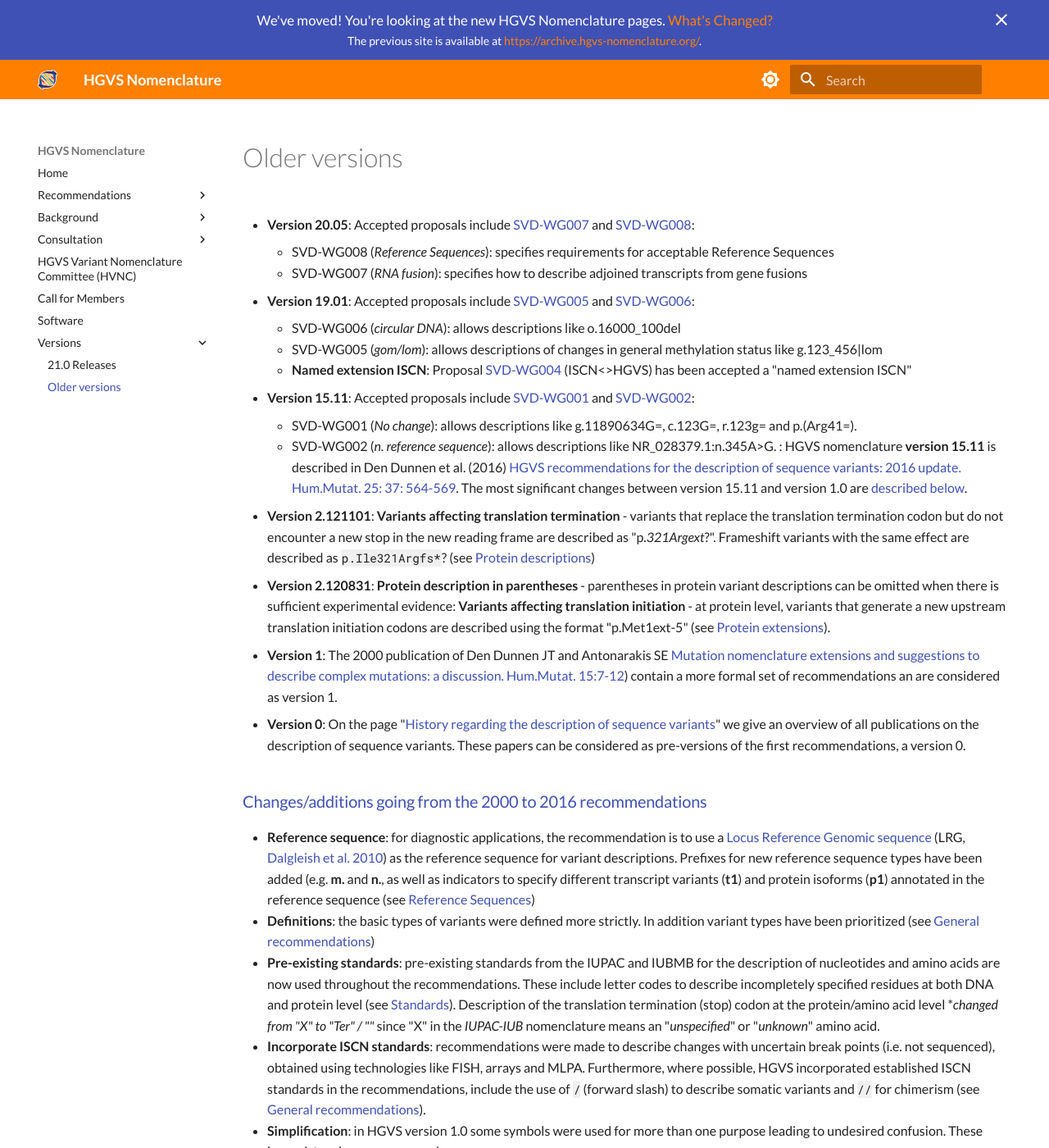
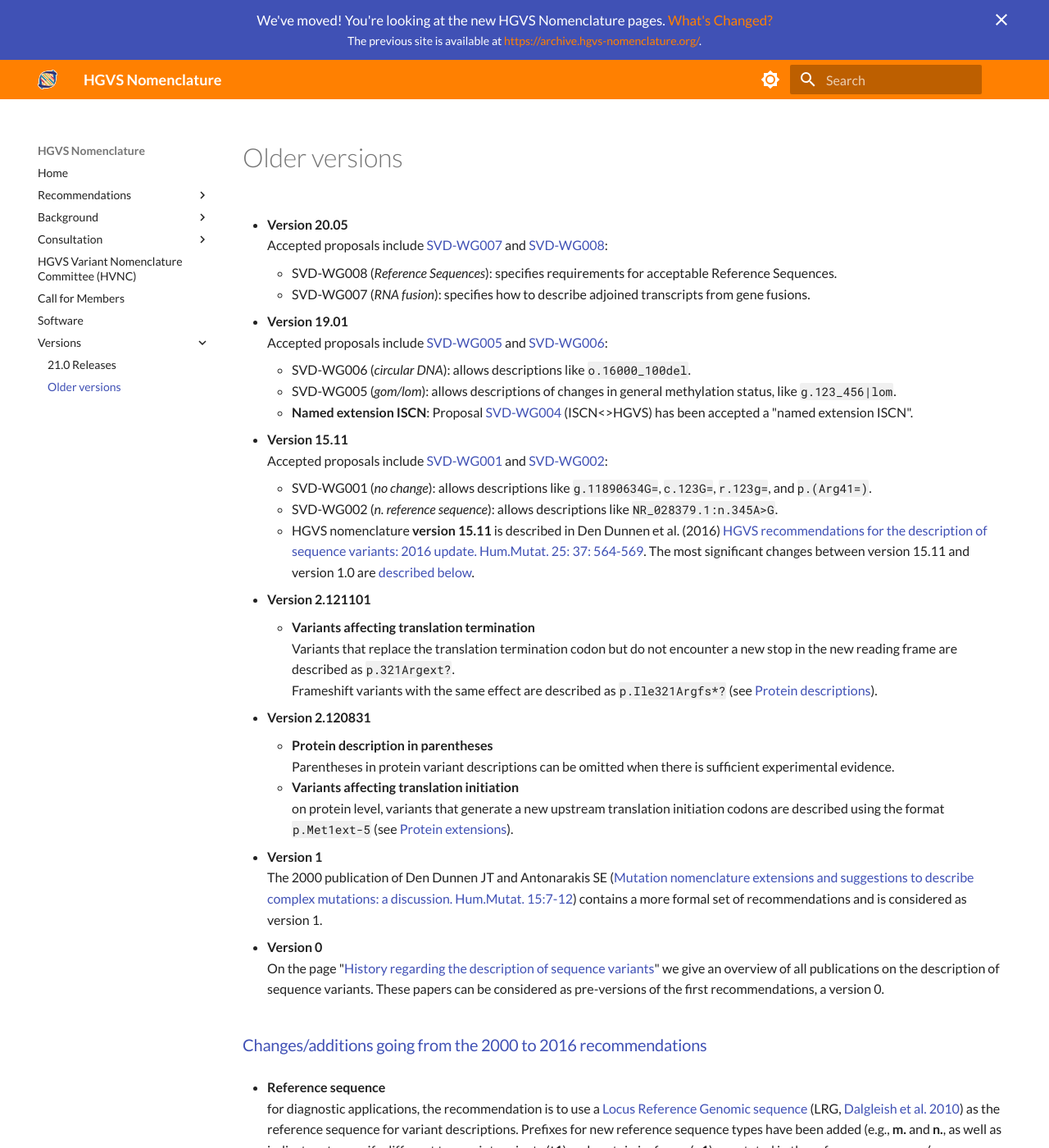
Before and after one commit to HGVSnomenclature/hgvs-nomenclature, an MkDocs documentation site: the page built from docs/versions/older-versions.md, in a window 1280 px wide and 1400 px high. Shown: the whole window at 82% size. Built offline with MkDocs 1.6.1 and Material for MkDocs 9.7.7, drawn with Linux system fonts in a browser that asks for light colours; some of the changed text lies outside the part shown.

Commit message:
Style and fix "older versions" page.

```diff
--- a/docs/versions/older-versions.md
+++ b/docs/versions/older-versions.md
@@ -1,35 +1,69 @@
-- **Version 20.05**: Accepted proposals include [SVD-WG007](../consultation/SVD-WG007.md) and [SVD-WG008](../consultation/SVD-WG008.md):
+- **Version 20.05**<br>
+  Accepted proposals include [SVD-WG007](../consultation/SVD-WG007.md) and [SVD-WG008](../consultation/SVD-WG008.md):
 
-    - SVD-WG008 (_Reference Sequences_): specifies requirements for acceptable Reference Sequences
-    - SVD-WG007 (_RNA fusion_): specifies how to describe adjoined transcripts from gene fusions
+    - SVD-WG008 (_Reference Sequences_): specifies requirements for acceptable Reference Sequences.
+    - SVD-WG007 (_RNA fusion_): specifies how to describe adjoined transcripts from gene fusions.
 
-- **Version 19.01**: Accepted proposals include [SVD-WG005](../consultation/SVD-WG005.md) and [SVD-WG006](../consultation/SVD-WG006.md):
+- **Version 19.01**<br>
+  Accepted proposals include [SVD-WG005](../consultation/SVD-WG005.md) and [SVD-WG006](../consultation/SVD-WG006.md):
 
-    - SVD-WG006 (_circular DNA_): allows descriptions like o.16000_100del
-    - SVD-WG005 (_gom/lom_): allows descriptions of changes in general methylation status like g.123_456|lom
-    - <a id="SVD-WG004"></a> **Named extension ISCN**: Proposal [SVD-WG004](../consultation/SVD-WG004.md) (ISCN<>HGVS) has been accepted a "named extension ISCN"
+    - SVD-WG006 (_circular DNA_): allows descriptions like `o.16000_100del`.
+    - SVD-WG005 (_gom/lom_): allows descriptions of changes in general methylation status, like `g.123_456|lom`.
+    - <a id="SVD-WG004"></a> **Named extension ISCN**: Proposal [SVD-WG004](../consultation/SVD-WG004.md) (ISCN<>HGVS) has been accepted a "named extension ISCN".
 
-- **Version 15.11**: Accepted proposals include [SVD-WG001](../consultation/SVD-WG001.md) and [SVD-WG002](../consultation/SVD-WG002.md):
+- **Version 15.11**<br>
+  Accepted proposals include [SVD-WG001](../consultation/SVD-WG001.md) and [SVD-WG002](../consultation/SVD-WG002.md):
 
-    - SVD-WG001 (_No change_): allows descriptions like g.11890634G=, c.123G=, r.123g= and p.(Arg41=).
-    - SVD-WG002 (_n. reference sequence_): allows descriptions like NR_028379.1:n.345A>G. : HGVS nomenclature **version 15.11** is described in Den Dunnen et al. (2016) [HGVS recommendations for the description of sequence variants: 2016 update. Hum.Mutat. 25: 37: 564-569](http://onlinelibrary.wiley.com/doi/10.1002/humu.22981/pdf). The most significant changes between version 15.11 and version 1.0 are [described below](#v1511).
+    - SVD-WG001 (_no change_): allows descriptions like `g.11890634G=`, `c.123G=`, `r.123g=`, and `p.(Arg41=)`.
+    - SVD-WG002 (_n. reference sequence_): allows descriptions like `NR_028379.1:n.345A>G`.
+    - HGVS nomenclature **version 15.11** is described in Den Dunnen et al. (2016) [HGVS recommendations for the description of sequence variants: 2016 update. Hum.Mutat. 25: 37: 564-569](http://onlinelibrary.wiley.com/doi/10.1002/humu.22981/pdf).
+      The most significant changes between version 15.11 and version 1.0 are [described below](#v1511).
 
-- **Version 2.121101**: **Variants affecting translation termination** - variants that replace the translation termination codon but do not encounter a new stop in the new reading frame are described as "p._321Argext_?". Frameshift variants with the same effect are described as `p.Ile321Argfs*`? (see [Protein descriptions](../recommendations/protein/extension.md))
+- **Version 2.121101**
+    - **Variants affecting translation termination**<br>
+      Variants that replace the translation termination codon but do not encounter a new stop in the new reading frame are described as `p.321Argext?`.<br>
+      Frameshift variants with the same effect are described as `p.Ile321Argfs*?` (see [Protein descriptions](../recommendations/protein/extension.md)).
 
-- **Version 2.120831**: **Protein description in parentheses** - parentheses in protein variant descriptions can be omitted when there is sufficient experimental evidence: **Variants affecting translation initiation** - at protein level, variants that generate a new upstream translation initiation codons are described using the format "p.Met1ext-5" (see [Protein extensions](../recommendations/protein/extension.md)).
+- **Version 2.120831**
+    - **Protein description in parentheses**<br>
+      Parentheses in protein variant descriptions can be omitted when there is sufficient experimental evidence.
+    - **Variants affecting translation initiation**<br>
+      on protein level, variants that generate a new upstream translation initiation codons are described using the format `p.Met1ext-5` (see [Protein extensions](../recommendations/protein/extension.md)).
 
-- **Version 1**: The 2000 publication of Den Dunnen JT and Antonarakis SE [Mutation nomenclature extensions and suggestions to describe complex mutations: a discussion. Hum.Mutat. 15:7-12](http://www3.interscience.wiley.com/cgi-bin/fulltext/68503056/PDFSTART)) contain a more formal set of recommendations an are considered as version 1.
+- **Version 1**<br>
+  The 2000 publication of Den Dunnen JT and Antonarakis SE ([Mutation nomenclature extensions and suggestions to describe complex mutations: a discussion. Hum.Mutat. 15:7-12](http://www3.interscience.wiley.com/cgi-bin/fulltext/68503056/PDFSTART)) contains a more formal set of recommendations and is considered as version 1.
 
-- **Version 0**: On the page "[History regarding the description of sequence variants](../background/history.md)" we give an overview of all publications on the description of sequence variants. These papers can be considered as pre-versions of the first recommendations, a version 0.
+- **Version 0**<br>
+  On the page "[History regarding the description of sequence variants](../background/history.md)" we give an overview of all publications on the description of sequence variants.
+  These papers can be considered as pre-versions of the first recommendations, a version 0.
 
 <a id="v1511"></a>
 
 ### Changes/additions going from the 2000 to 2016 recommendations
 
-- **Reference sequence**: for diagnostic applications, the recommendation is to use a [Locus Reference Genomic sequence](http://www.lrg-sequence.org/) (LRG, [Dalgleish et al. 2010](http://genomemedicine.com/content/2/4/24)) as the reference sequence for variant descriptions. Prefixes for new reference sequence types have been added (e.g. **m.** and **n.**, as well as indicators to specify different transcript variants (**t1**) and protein isoforms (**p1**) annotated in the reference sequence (see [Reference Sequences](../background/refseq.md#DNAc))
-- **Definitions**: the basic types of variants were defined more strictly. In addition variant types have been prioritized (see [General recommendations](../recommendations/general.md))
-- **Pre-existing standards**: pre-existing standards from the IUPAC and IUBMB for the description of nucleotides and amino acids are now used throughout the recommendations. These include letter codes to describe incompletely specified residues at both DNA and protein level (see [Standards](../background/standards.md#aacode)). Description of the translation termination (stop) codon at the protein/amino acid level **changed from "X" to "Ter" / "*"** since "X" in the _IUPAC-IUB_ nomenclature means an "_unspecified_" or "_unknown_" amino acid.
-- **Incorporate ISCN standards**: recommendations were made to describe changes with uncertain break points (i.e. not sequenced), obtained using technologies like FISH, arrays and MLPA. Furthermore, where possible, HGVS incorporated established ISCN standards in the recommendations, include the use of `/` (forward slash) to describe somatic variants and `//` for chimerism (see [General recommendations](../recommendations/general.md)).
-- **Simplification**: in HGVS version 1.0 some symbols were used for more than one purpose leading to undesired confusion. These inconsistencies were removed.
-- **Prediction / experimental proof**: to clarify a variant described at the protein level is a prediction, without experimental evidence, the recommendation was added to describe the predicted consequence in parentheses, like p.(Arg12Gly).
-- **Repeated sequences**: recommendations were made to describe variability in repeated sequences (mono-, di-, tri- residue stretches, etc. see [Repeated sequences](../recommendations/DNA/repeated.md)).
+- **Reference sequence**<br>
+  for diagnostic applications, the recommendation is to use a [Locus Reference Genomic sequence](http://www.lrg-sequence.org/) (LRG, [Dalgleish et al. 2010](http://genomemedicine.com/content/2/4/24)) as the reference sequence for variant descriptions.
+  Prefixes for new reference sequence types have been added (e.g., **m.** and **n.**, as well as indicators to specify different transcript variants (**t1**) and protein isoforms (**p1**) annotated in the reference sequence (see [Reference Sequences](../background/refseq.md#DNAc)).
+
+- **Definitions**<br>
+  the basic types of variants were defined more strictly.
+  In addition, variant types have been prioritized (see [General recommendations](../recommendations/general.md)).
+
+- **Pre-existing standards**<br>
+  pre-existing standards from the IUPAC and IUBMB for the description of nucleotides and amino acids are now used throughout the recommendations.
+  These include letter codes to describe incompletely specified residues at both DNA and protein level (see [Standards](../background/standards.md#aacode)).
+  Description of the translation termination (stop) codon on the protein/amino acid level **changed from "X" to "Ter" / "*"** since "X" in the _IUPAC-IUB_ nomenclature means an "_unspecified_" or "_unknown_" amino acid.
+
+- **Incorporate ISCN standards**<br>
+  recommendations were made to describe changes with uncertain break points (i.e. not sequenced), obtained using technologies like FISH, arrays and MLPA.
+  Furthermore, where possible, HGVS incorporated established ISCN standards in the recommendations, include the use of `/` (forward slash) to describe somatic variants and `//` for chimerism (see [General recommendations](../recommendations/general.md)).
+
+- **Simplification**<br>
+  in HGVS version 1.0, some symbols were used for more than one purpose leading to undesired confusion.
+  These inconsistencies were removed.
+
+- **Prediction / experimental proof**<br>
+  to clarify a variant described on the protein level is a prediction, without experimental evidence, the recommendation was added to describe the predicted consequence in parentheses, like `p.(Arg12Gly)`.
+
+- **Repeated sequences**<br>
+  recommendations were made to describe variability in repeated sequences (mono-, di-, tri- residue stretches, etc. (see [Repeated sequences](../recommendations/DNA/repeated.md)).
```
